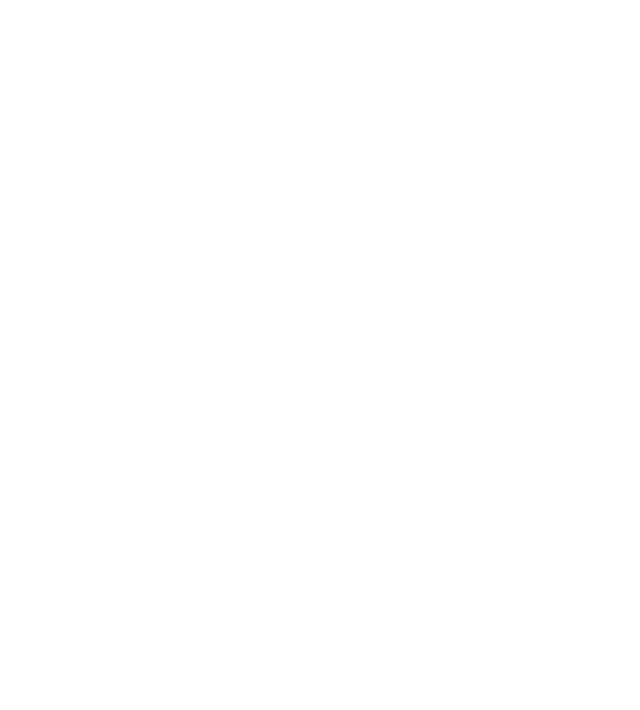
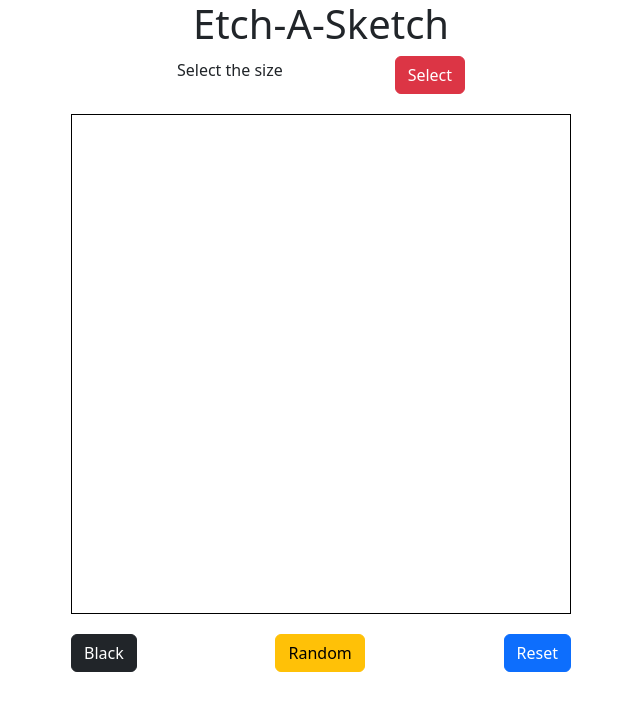
Before and after one commit to Goldiiee12/odin-etch-a-sketch, a plain HTML site: page index.html in a window 1280 px wide. Shown: the whole page, without its empty margins (319-959 px from the left). Drawn offline with nearby package versions, Linux system fonts and the light colour scheme.

Commit message:
Styling page with html,css & bootstrap

```diff
--- a/index.html
+++ b/index.html
@@ -3,9 +3,23 @@
         <head>
             <meta charset="UTF-8">
             <meta name="viewport" content="width=device-width, initial-scale=1.0">
-    <title>odin-etch-a-sketch</title>
+            <title>Etch-A-Sketch</title>
+            <link rel="stylesheet" href="styles.css">
+            <link href="https://cdn.jsdelivr.net/npm/bootstrap@5.3.2/dist/css/bootstrap.min.css" rel="stylesheet" integrity="sha384-T3c6CoIi6uLrA9TneNEoa7RxnatzjcDSCmG1MXxSR1GAsXEV/Dwwykc2MPK8M2HN" crossorigin="anonymous">
+        </head>
+            <script src="main.js"></script>
         </head>
         <body>
-
+            <h1>Etch-A-Sketch</h1>
+            <div class = "header">
+                <h6>Select the size</h6>
+                <button id= "popup" class="btn btn-danger">Select</button>
+            </div>
+            <div class="board"></div>
+            <div class="footer">
+                <button class="btn btn-dark">Black</button>
+                <button class="btn btn-warning">Random</button>
+                <button class="btn btn-primary">Reset</button>
+            </div>
         </body>
     </html>
--- a/styles.css
+++ b/styles.css
@@ -0,0 +1,31 @@
+body{
+    display: flex;
+    justify-content: center;
+    align-items: center;
+    flex-direction: column;
+}
+
+.header{
+    display: flex;
+    flex-direction: row;
+    align-items: center;
+    width: 400px;
+    justify-content: space-around;
+    margin-bottom: 20px;
+}
+
+.footer{
+    display: flex;
+    flex-direction: row;
+    justify-content: space-between;
+    width: 500px;
+    align-items: center;
+    margin-top: 20px;
+}
+
+.board{
+    width: 500px;
+    height: 500px;
+    display: grid;
+    border: 1px solid black;
+}
```
Also changed, not shown: 1 other file. Lines whose indentation alone changed are shown as unchanged.
